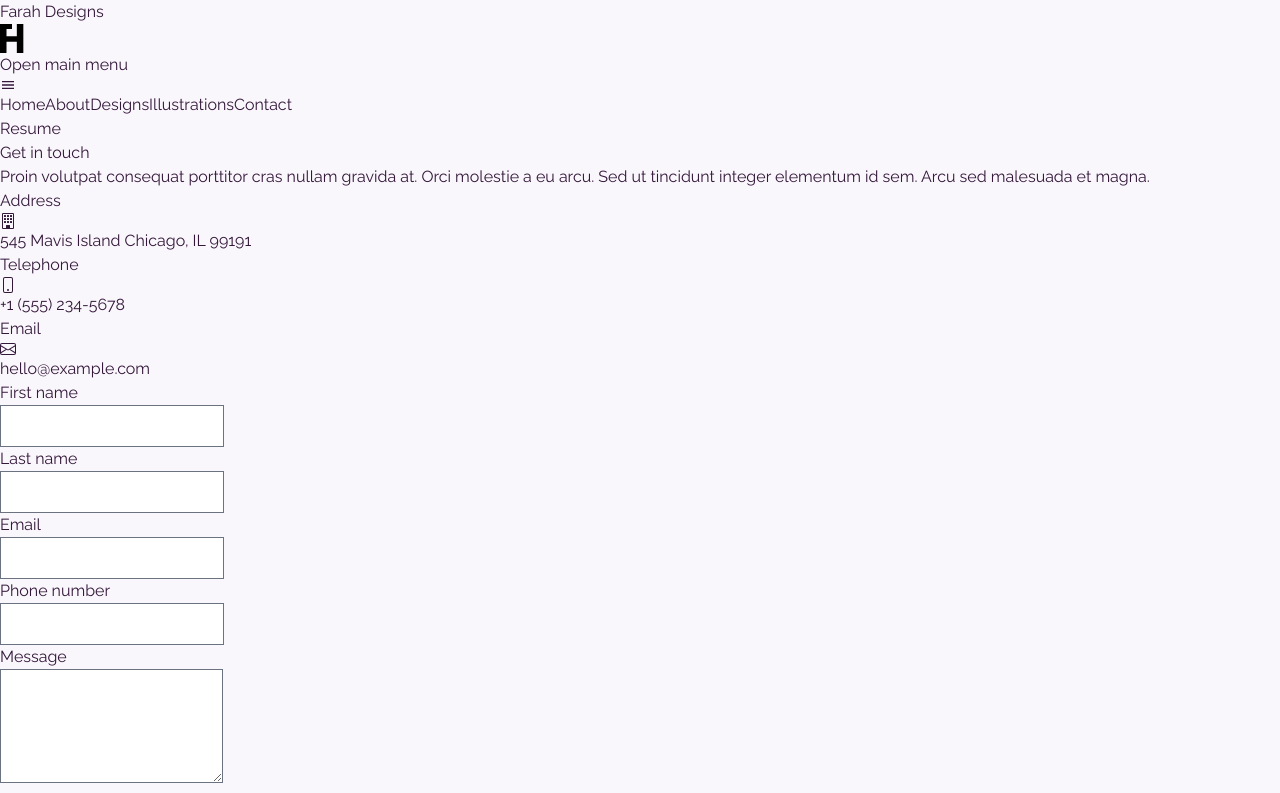
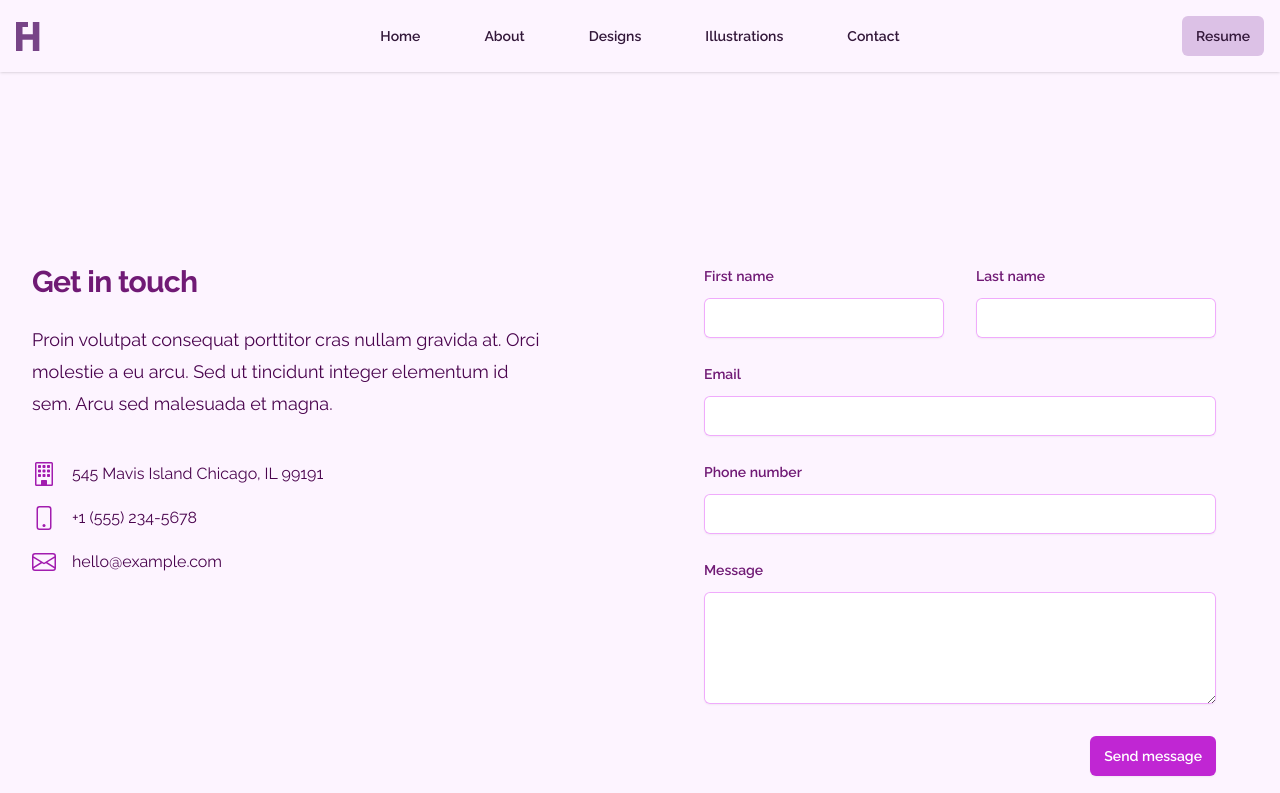
Before and after one commit to Justin-Bento/farah-hakimpour, a Next.js app: page /contact in a window 1280 px wide. Shown: the top 793 px of the page. Built offline with nearby package versions, Linux system fonts and the light colour scheme.

Commit message:
replace primary with fuchsia due to rendering issues

```diff
--- a/postcss.config.js
+++ b/postcss.config.js
@@ -2,8 +2,8 @@ module.exports = {
   plugins: {
     tailwindcss: {
       content: [
-        "./src/*.{js,ts,jsx,tsx,mdx}",
-        // ....
+        './src/pages/**/*.{js,jsx,ts,tsx}',
+        './src/components/**/*.{js,jsx,ts,tsx}',
       ],
     },
     autoprefixer: {},
--- a/src/pages/404.tsx
+++ b/src/pages/404.tsx
@@ -10,20 +10,20 @@ export default function Error404() {
         <title>Page Not Found</title>
       </Head>
       <main className="flex flex-col justify-center flex-auto wrapper h-[90vh] items-start">
-        <p className="text-base font-semibold leading-8 text-primary-600">
+        <p className="text-base font-semibold leading-8 text-fuchsia-600">
           404
         </p>
-        <h1 className="mt-4 text-3xl font-bold tracking-tight text-primary-900 sm:text-5xl">
+        <h1 className="mt-4 text-3xl font-bold tracking-tight text-fuchsia-900 sm:text-5xl">
           Page not found
         </h1>
-        <p className="mt-6 text-base leading-7 text-primary-600">
+        <p className="mt-6 text-base leading-7 text-fuchsia-600">
           Sorry, we couldn&#39;t find the page you&#39;re looking for.
         </p>
         <div className="mt-10">
           <button
             type="button"
             onClick={() => router.back()}
-            className="text-sm font-semibold leading-7 text-primary-600"
+            className="text-sm font-semibold leading-7 text-fuchsia-600"
           >
             <span aria-hidden="true">&larr;</span> Back to home
           </button>
--- a/src/pages/about.tsx
+++ b/src/pages/about.tsx
@@ -73,7 +73,7 @@ export default function About() {
                   <Link
                     key={item.name}
                     href={item.href}
-                    className="flex items-center gap-2 px-3 py-4 transition-all rounded-lg hover:bg-primary-200 active:bg-primary-300 text-primary-500 hover:text-primary-700"
+                    className="flex items-center gap-2 px-3 py-4 transition-all rounded-lg hover:bg-fuchsia-200 active:bg-fuchsia-300 text-fuchsia-500 hover:text-fuchsia-700"
                   >
                     <item.icon className="w-6 h-6" />
                     <span>{item.name}</span>
@@ -91,8 +91,8 @@ export default function About() {
             </h2>
           </div>
           <div className="grid grid-cols-2 gap-8 mt-8">
-            <div className="w-full h-64 bg-primary-400 rounded-xl">&nbsp;</div>
-            <div className="w-full h-64 bg-primary-400 rounded-xl">&nbsp;</div>
+            <div className="w-full h-64 bg-fuchsia-400 rounded-xl">&nbsp;</div>
+            <div className="w-full h-64 bg-fuchsia-400 rounded-xl">&nbsp;</div>
           </div>
         </section>
         {/* End Of Testimonials */}
--- a/src/pages/contact.tsx
+++ b/src/pages/contact.tsx
@@ -19,20 +19,20 @@ export default function Contact() {
         <div className="grid grid-cols-1 wrapper lg:grid-cols-2">
           <div className="relative pt-24 pb-20 sm:pt-32 lg:static lg:py-48">
             <div className="max-w-xl mx-auto lg:mx-0 lg:max-w-lg">
-              <h2 className="text-3xl font-bold tracking-tight text-primary-900">
+              <h2 className="text-3xl font-bold tracking-tight text-fuchsia-900">
                 Get in touch
               </h2>
-              <p className="mt-6 text-lg leading-8 text-primary-950">
+              <p className="mt-6 text-lg leading-8 text-fuchsia-950">
                 Proin volutpat consequat porttitor cras nullam gravida at. Orci
                 molestie a eu arcu. Sed ut tincidunt integer elementum id sem.
                 Arcu sed malesuada et magna.
               </p>
-              <dl className="mt-10 space-y-4 text-base leading-7 text-primary-950">
+              <dl className="mt-10 space-y-4 text-base leading-7 text-fuchsia-950">
                 <div className="flex gap-x-4">
                   <dt className="flex-none">
                     <span className="sr-only">Address</span>
                     <BsBuilding
-                      className="w-6 text-primary-700 h-7"
+                      className="w-6 text-fuchsia-700 h-7"
                       aria-hidden="true"
                     />
                   </dt>
@@ -42,13 +42,13 @@ export default function Contact() {
                   <dt className="flex-none">
                     <span className="sr-only">Telephone</span>
                     <BsPhone
-                      className="w-6 text-primary-700 h-7"
+                      className="w-6 text-fuchsia-700 h-7"
                       aria-hidden="true"
                     />
                   </dt>
                   <dd>
                     <a
-                      className="hover:text-primary-900"
+                      className="hover:text-fuchsia-900"
                       href="tel:+1 (555) 234-5678"
                     >
                       +1 (555) 234-5678
@@ -59,13 +59,13 @@ export default function Contact() {
                   <dt className="flex-none">
                     <span className="sr-only">Email</span>
                     <BsEnvelope
-                      className="w-6 text-primary-700 h-7"
+                      className="w-6 text-fuchsia-700 h-7"
                       aria-hidden="true"
                     />
                   </dt>
                   <dd>
                     <a
-                      className="hover:text-primary-900"
+                      className="hover:text-fuchsia-900"
                       href="mailto:hello@example.com"
                     >
                       hello@example.com
@@ -85,7 +85,7 @@ export default function Contact() {
                 <div>
                   <label
                     htmlFor="first-name"
-                    className="block text-sm font-semibold leading-6 text-primary-900"
+                    className="block text-sm font-semibold leading-6 text-fuchsia-900"
                   >
                     First name
                   </label>
@@ -95,14 +95,14 @@ export default function Contact() {
                       name="first-name"
                       id="first-name"
                       autoComplete="given-name"
-                      className="block w-full rounded-md border-0 px-3.5 py-2 text-primary-900 shadow-sm ring-1 ring-inset ring-primary-300 placeholder:text-primary-400 focus:ring-2 focus:ring-inset focus:ring-primary-600 sm:text-sm sm:leading-6"
+                      className="block w-full rounded-md border-0 px-3.5 py-2 text-fuchsia-900 shadow-sm ring-1 ring-inset ring-fuchsia-300 placeholder:text-fuchsia-400 focus:ring-2 focus:ring-inset focus:ring-fuchsia-600 sm:text-sm sm:leading-6"
                     />
                   </div>
                 </div>
                 <div>
                   <label
                     htmlFor="last-name"
-                    className="block text-sm font-semibold leading-6 text-primary-900"
+                    className="block text-sm font-semibold leading-6 text-fuchsia-900"
                   >
                     Last name
                   </label>
@@ -112,14 +112,14 @@ export default function Contact() {
                       name="last-name"
                       id="last-name"
                       autoComplete="family-name"
-                      className="block w-full rounded-md border-0 px-3.5 py-2 text-primary-900 shadow-sm ring-1 ring-inset ring-primary-300 placeholder:text-primary-400 focus:ring-2 focus:ring-inset focus:ring-primary-600 sm:text-sm sm:leading-6"
+                      className="block w-full rounded-md border-0 px-3.5 py-2 text-fuchsia-900 shadow-sm ring-1 ring-inset ring-fuchsia-300 placeholder:text-fuchsia-400 focus:ring-2 focus:ring-inset focus:ring-fuchsia-600 sm:text-sm sm:leading-6"
                     />
                   </div>
                 </div>
                 <div className="sm:col-span-2">
                   <label
                     htmlFor="email"
-                    className="block text-sm font-semibold leading-6 text-primary-900"
+                    className="block text-sm font-semibold leading-6 text-fuchsia-900"
                   >
                     Email
                   </label>
@@ -129,14 +129,14 @@ export default function Contact() {
                       name="email"
                       id="email"
                       autoComplete="email"
-                      className="block w-full rounded-md border-0 px-3.5 py-2 text-primary-900 shadow-sm ring-1 ring-inset ring-primary-300 placeholder:text-primary-400 focus:ring-2 focus:ring-inset focus:ring-primary-600 sm:text-sm sm:leading-6"
+                      className="block w-full rounded-md border-0 px-3.5 py-2 text-fuchsia-900 shadow-sm ring-1 ring-inset ring-fuchsia-300 placeholder:text-fuchsia-400 focus:ring-2 focus:ring-inset focus:ring-fuchsia-600 sm:text-sm sm:leading-6"
                     />
                   </div>
                 </div>
                 <div className="sm:col-span-2">
                   <label
                     htmlFor="phone-number"
-                    className="block text-sm font-semibold leading-6 text-primary-900"
+                    className="block text-sm font-semibold leading-6 text-fuchsia-900"
                   >
                     Phone number
                   </label>
@@ -146,14 +146,14 @@ export default function Contact() {
                       name="phone-number"
                       id="phone-number"
                       autoComplete="tel"
-                      className="block w-full rounded-md border-0 px-3.5 py-2 text-primary-900 shadow-sm ring-1 ring-inset ring-primary-300 placeholder:text-primary-400 focus:ring-2 focus:ring-inset focus:ring-primary-600 sm:text-sm sm:leading-6"
+                      className="block w-full rounded-md border-0 px-3.5 py-2 text-fuchsia-900 shadow-sm ring-1 ring-inset ring-fuchsia-300 placeholder:text-fuchsia-400 focus:ring-2 focus:ring-inset focus:ring-fuchsia-600 sm:text-sm sm:leading-6"
                     />
                   </div>
                 </div>
                 <div className="sm:col-span-2">
                   <label
                     htmlFor="message"
-                    className="block text-sm font-semibold leading-6 text-primary-900"
+                    className="block text-sm font-semibold leading-6 text-fuchsia-900"
                   >
                     Message
                   </label>
@@ -162,7 +162,7 @@ export default function Contact() {
                       name="message"
                       id="message"
                       rows={4}
-                      className="block w-full rounded-md border-0 px-3.5 py-2 text-primary-900 shadow-sm ring-1 ring-inset ring-primary-300 placeholder:text-primary-400 focus:ring-2 focus:ring-inset focus:ring-primary-600 sm:text-sm sm:leading-6"
+                      className="block w-full rounded-md border-0 px-3.5 py-2 text-fuchsia-900 shadow-sm ring-1 ring-inset ring-fuchsia-300 placeholder:text-fuchsia-400 focus:ring-2 focus:ring-inset focus:ring-fuchsia-600 sm:text-sm sm:leading-6"
                       defaultValue={""}
                     />
                   </div>
@@ -171,7 +171,7 @@ export default function Contact() {
               <div className="flex justify-end mt-8">
                 <button
                   type="submit"
-                  className="rounded-md bg-primary-600 px-3.5 py-2.5 text-center text-sm font-semibold text-white shadow-sm hover:bg-primary-500 focus-visible:outline focus-visible:outline-2 focus-visible:outline-offset-2 focus-visible:outline-primary-600"
+                  className="rounded-md bg-fuchsia-600 px-3.5 py-2.5 text-center text-sm font-semibold text-white shadow-sm hover:bg-fuchsia-500 focus-visible:outline focus-visible:outline-2 focus-visible:outline-offset-2 focus-visible:outline-fuchsia-600"
                 >
                   Send message
                 </button>
--- a/src/pages/index.tsx
+++ b/src/pages/index.tsx
@@ -10,7 +10,7 @@ export default function index() {
         <title>Home - Farah Hakimpour</title>
       </Head>
       <Appbar />
-      <main className="p-4 my-16 lg:wrapper md:p-0 md:my-0">
+      <main className="p-4 my-16 lg:wrapper md:p-0 md:my-0 theme">
         <div className="flex flex-col-reverse justify-center w-full gap-8 md:justify-normal md:p-0 md:flex-row md:items-center">
           <section className="w-full aspect-video md:w-[350px] lg:w-[570px] md:h-[90vh] relative mt-16 md:mt-0">
             <Image
@@ -29,7 +29,7 @@ export default function index() {
             <div className="mt-8">
               <button
                 type="button"
-                className="px-3 py-2 text-sm font-semibold text-white rounded-md bg-primary-600 hover:bg-primary-500 focus-visible:outline focus-visible:outline-2 focus-visible:outline-offset-2 focus-visible:outline-primary-600"
+                className="px-3 py-2 text-sm font-semibold text-white rounded-md bg-fuchsia-600 hover:bg-fuchsia-500 focus-visible:outline focus-visible:outline-2 focus-visible:outline-offset-2 focus-visible:outline-fuchsia-600"
               >
                 View Work
               </button>
--- a/src/styles/globals.css
+++ b/src/styles/globals.css
@@ -1,3 +1,7 @@
+@tailwind base;
+@tailwind components;
+@tailwind utilities;
+
 @font-face {
   font-family: "Raleway";
   font-weight: 100 900;
@@ -15,12 +19,14 @@
   src: url("/fonts/Raleway-Italic-VariableFont_wght.ttf") format("truetype");
 }
 
+#__next {
+  min-height: 100%;
+}
+
 @layer base {
   body {
-    @apply bg-primary-50 text-primary-950 dark:bg-primary-950 dark:text-primary-50;
+    @apply bg-fuchsia-50 text-fuchsia-950 dark:bg-fuchsia-950 dark:text-fuchsia-50;
   }
-}
-@layer components {
   .wrapper {
     @apply container mx-auto sm:px-6 lg:px-8;
   }
@@ -28,11 +34,3 @@
     @apply grid grid-cols-1 gap-16 md:grid-cols-2 xl:grid-cols-3;
   }
 }
-
-@tailwind base;
-@tailwind components;
-@tailwind utilities;
-
-#__next {
-  min-height: 100%;
-}
--- a/tailwind.config.js
+++ b/tailwind.config.js
@@ -1,9 +1,10 @@
 /** @type {import('tailwindcss').Config} */
 const defaultTheme = require("tailwindcss/defaultTheme");
 module.exports = {
+  mode: "jit",
   content: [
-    "./src/*.{js,ts,jsx,tsx,mdx}",
-    // ....
+    './src/pages/**/*.{js,jsx,ts,tsx}',
+    './src/components/**/*.{js,jsx,ts,tsx}',
   ],
   theme: {
     extend: {
@@ -12,19 +13,20 @@ module.exports = {
       },
       colors: {
         primary: {
-          50: "#faf7fc",
-          100: "#f4eef9",
-          200: "#eadcf2",
-          300: "#dcc1e6",
-          400: "#c79cd6",
-          500: "#ac74c1",
-          600: "#9055a4",
-          700: "#774487",
-          800: "#653a71",
-          900: "#54335c",
-          950: "#33183a",
+          50: '#faf7fc',
+          100: '#f4eef9',
+          200: '#eadcf2',
+          300: '#dcc1e6',
+          400: '#c79cd6',
+          500: '#ac74c1',
+          600: '#9055a4',
+          700: '#774487',
+          800: '#653a71',
+          900: '#54335c',
+          950: '#33183a',
         },
       },
+      // ...
     },
   },
   plugins: [
```
Also changed, not shown: package.json (+4 -4 lines), 1 other file (tests, documents, lock files or other folders).
